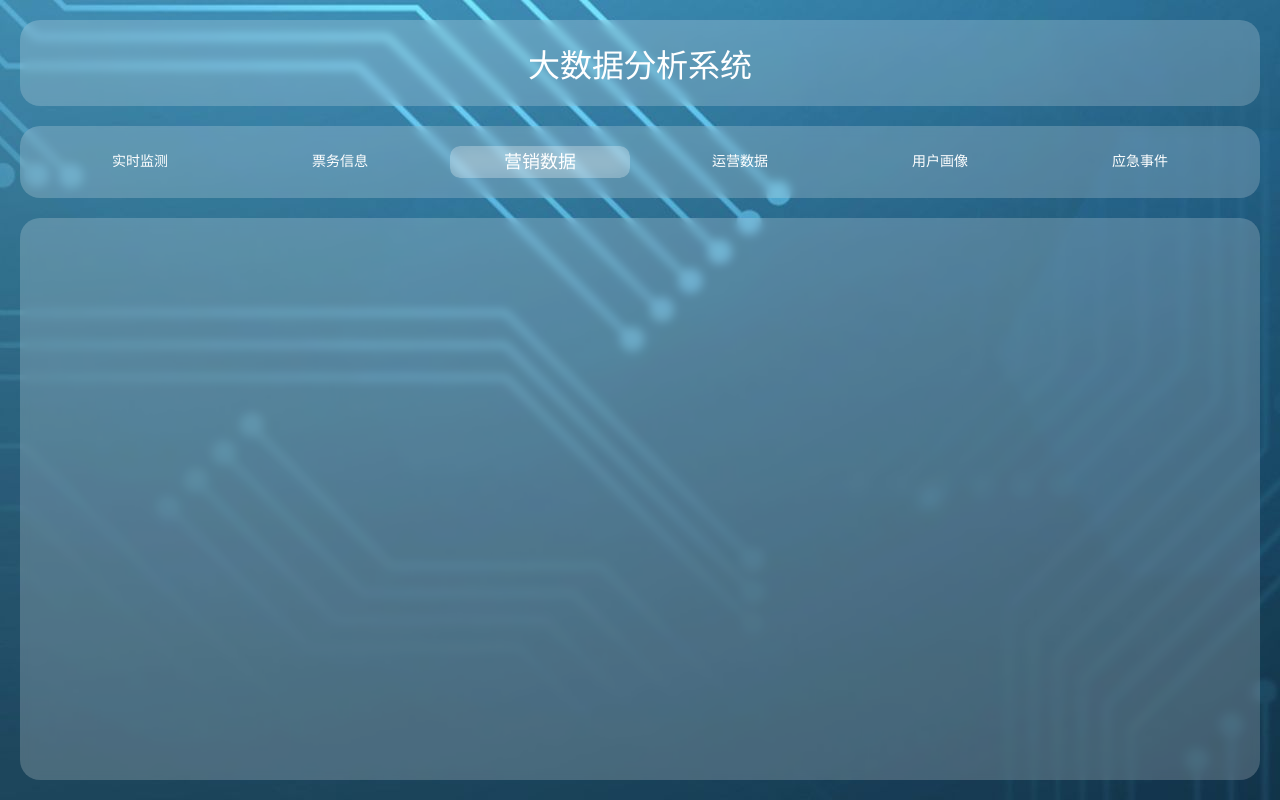
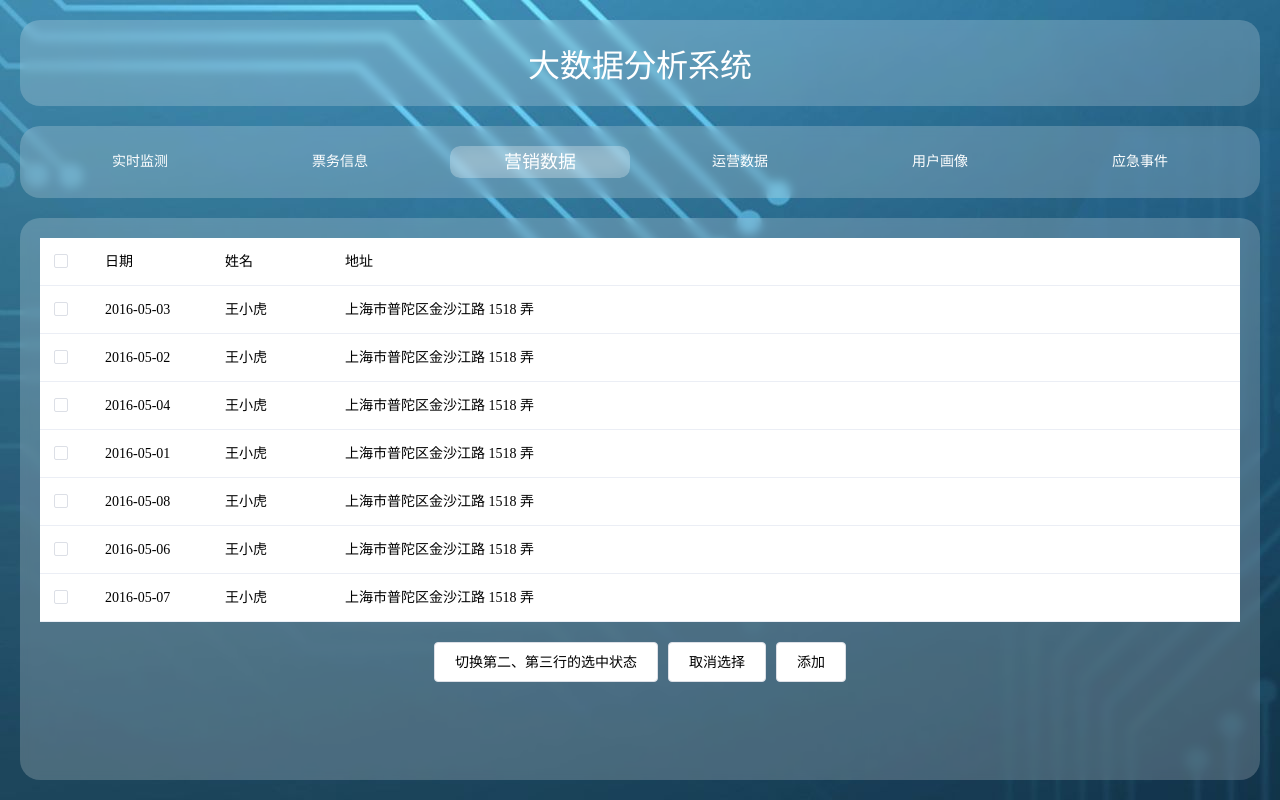
Before and after one commit to AnnabelleSun/big_data_page, a Vue app: page /market in a window 1280 px wide. Built offline with nearby package versions, Linux system fonts and the light colour scheme; what vue3-echarts would draw is missing.

Commit message:
feat: element table;

```diff
--- a/package.json
+++ b/package.json
@@ -13,6 +13,7 @@
     "core-js": "^3.6.5",
     "element-plus": "^1.0.2-beta.40",
     "element-resize-detector": "^1.2.2",
+    "element-ui": "^2.15.1",
     "router": "^1.3.5",
     "vue": "^3.0.11",
     "vue-router": "^4.0.0-0"
--- a/src/views/Market.vue
+++ b/src/views/Market.vue
@@ -1,13 +1,109 @@
+
 <template>
-  <div></div>
+  <div class="market">
+
+  <el-table
+    ref="multipleTable"
+    :data="tableData"
+    tooltip-effect="dark"
+    style="width: 100%"
+    @selection-change="handleSelectionChange">
+    <el-table-column
+      type="selection"
+      width="55">
+    </el-table-column>
+    <el-table-column
+      label="日期"
+      width="120">
+      <template #default="scope">{{ scope.row.date }}</template>
+    </el-table-column>
+    <el-table-column
+      prop="name"
+      label="姓名"
+      width="120">
+    </el-table-column>
+    <el-table-column
+      prop="address"
+      label="地址"
+      show-overflow-tooltip>
+    </el-table-column>
+  </el-table>
+  <div style="margin-top: 20px">
+    <el-button @click="toggleSelection([tableData[1], tableData[2]])">切换第二、第三行的选中状态</el-button>
+    <el-button @click="toggleSelection()">取消选择</el-button>
+    <el-button @click="addSelection()">添加</el-button>
+  </div>
+
+  </div>
 </template>
 
 <script>
-export default {
+  export default {
+    data() {
+      return {
+        tableData: [{
+          date: '2016-05-03',
+          name: '王小虎',
+          address: '上海市普陀区金沙江路 1518 弄'
+        }, {
+          date: '2016-05-02',
+          name: '王小虎',
+          address: '上海市普陀区金沙江路 1518 弄'
+        }, {
+          date: '2016-05-04',
+          name: '王小虎',
+          address: '上海市普陀区金沙江路 1518 弄'
+        }, {
+          date: '2016-05-01',
+          name: '王小虎',
+          address: '上海市普陀区金沙江路 1518 弄'
+        }, {
+          date: '2016-05-08',
+          name: '王小虎',
+          address: '上海市普陀区金沙江路 1518 弄'
+        }, {
+          date: '2016-05-06',
+          name: '王小虎',
+          address: '上海市普陀区金沙江路 1518 弄'
+        }, {
+          date: '2016-05-07',
+          name: '王小虎',
+          address: '上海市普陀区金沙江路 1518 弄'
+        }],
+        multipleSelection: []
+      }
+    },
 
-}
+    methods: {
+      toggleSelection(rows) {
+        if (rows) {
+          rows.forEach(row => {
+            this.$refs.multipleTable.toggleRowSelection(row);
+          });
+        } else {
+          this.$refs.multipleTable.clearSelection();
+        }
+      },
+      handleSelectionChange(val) {
+        this.multipleSelection = val;
+      },
+      addSelection () {
+        console.log('[addSelection]')
+        const _data = [...this.tableData, {
+          date: '2021-05-17',
+          name: '苏森林',
+          address: '北京市东城区长安街北侧'
+        }]
+        setTimeout(() => {
+          this.tableData = _data
+        }, 3000)
+      }
+    }
+  }
 </script>
 
 <style>
-
+.market * {
+  color: black;
+}
 </style>
```
Also changed, not shown: 1 other file (tests, documents, lock files or other folders).
